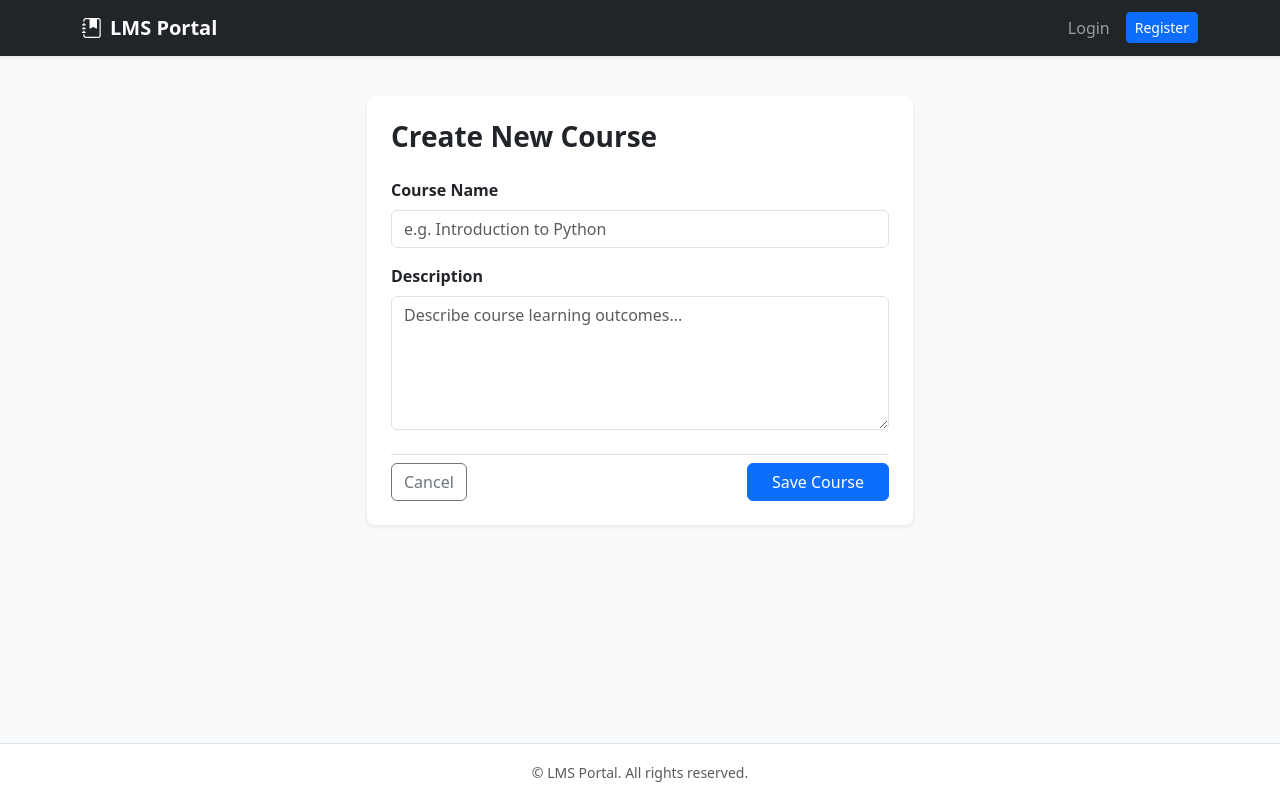
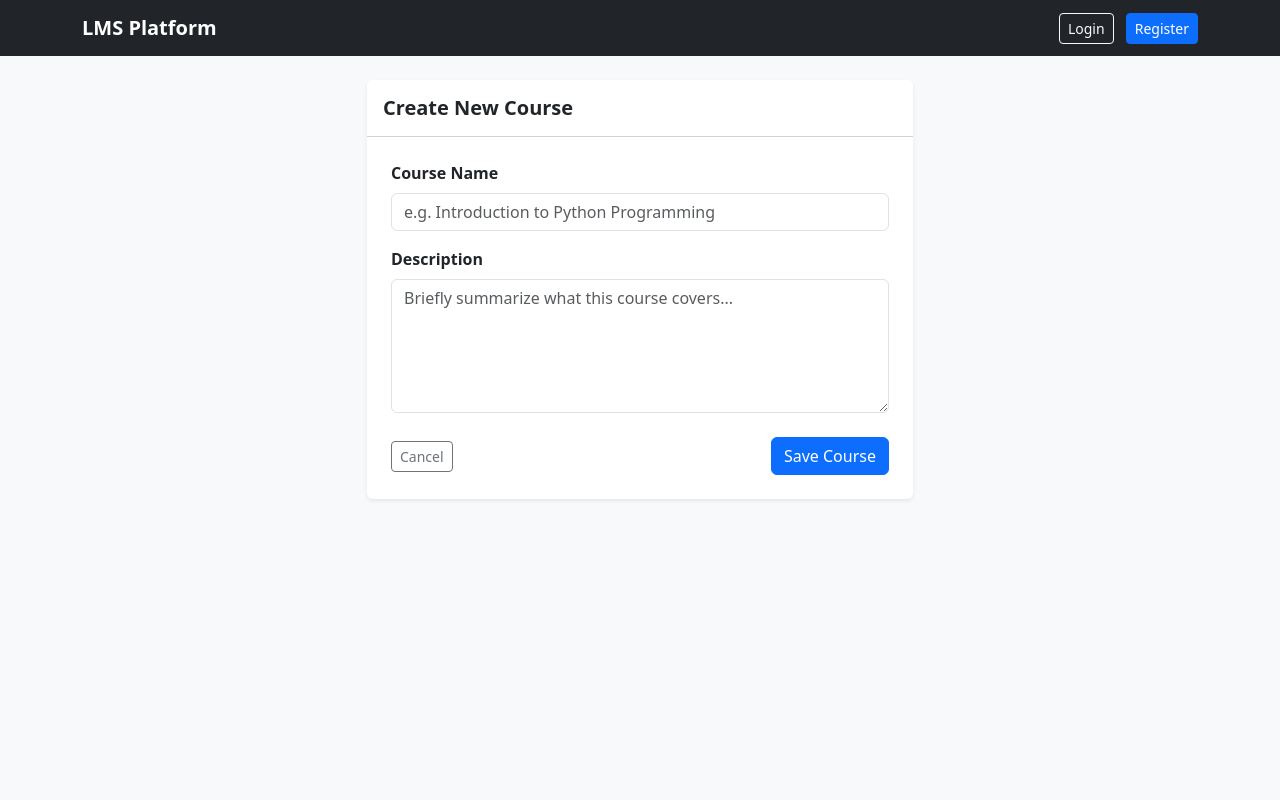
Before and after one commit to Persitent-python-PCCE/Isha-Harmalkar, a Flask app: template p1_0/templates/courseForm.html in a window 1280 px wide. Run offline with Flask 3, Linux system fonts and the light colour scheme; the template is opened without the code that fills it: values that come from a table or form of the project are taken from there, others are empty.

Commit message:
course template added

```diff
--- a/p1_0/templates/base.html
+++ b/p1_0/templates/base.html
@@ -3,72 +3,41 @@
 <head>
     <meta charset="UTF-8">
     <meta name="viewport" content="width=device-width, initial-scale=1.0">
-    <title>{% block title %}LMS Portal{% endblock %}</title>
+    <title>{% block title %}LMS Platform{% endblock %}</title>
     <!-- Bootstrap 5 CSS -->
-    <link href="https://cdn.jsdelivr.net/npm/bootstrap@5.3.3/dist/css/bootstrap.min.css" rel="stylesheet">
-    <link rel="stylesheet" href="https://cdn.jsdelivr.net/npm/bootstrap-icons@1.11.3/font/bootstrap-icons.min.css">
+    <link href="https://cdn.jsdelivr.net/npm/bootstrap@5.3.0/dist/css/bootstrap.min.css" rel="stylesheet">
 </head>
-<body class="bg-light d-flex flex-column min-vh-100">
+<body class="bg-light">
 
-    <!-- Navbar -->
-    <nav class="navbar navbar-expand-lg navbar-dark bg-dark shadow-sm">
+    <!-- Simple Navbar -->
+    <nav class="navbar navbar-expand-lg navbar-dark bg-dark mb-4">
         <div class="container">
-            <a class="navbar-brand fw-bold" href="{{ url_for('auth.login') }}">
-                <i class="bi bi-journal-bookmark-fill me-2"></i>LMS Portal
-            </a>
-            <button class="navbar-toggler" type="button" data-bs-toggle="collapse" data-bs-target="#navbarNav">
-                <span class="navbar-toggler-icon"></span>
-            </button>
-            <div class="collapse navbar-collapse" id="navbarNav">
-                <ul class="navbar-nav ms-auto">
-                    {% if current_user and current_user.is_authenticated %}
-                        <li class="nav-item">
-                            <span class="nav-link text-light">Welcome, {{ current_user.name }}</span>
-                        </li>
-                        <li class="nav-item">
-                            <a class="btn btn-outline-light btn-sm ms-2 mt-1" href="{{ url_for('auth.logout') }}">Logout</a>
-                        </li>
-                    {% else %}
-                        <li class="nav-item">
-                            <a class="nav-link" href="{{ url_for('auth.login') }}">Login</a>
-                        </li>
-                        <li class="nav-item">
-                            <a class="btn btn-primary btn-sm ms-2 mt-1" href="{{ url_for('auth.register') }}">Register</a>
-                        </li>
-                    {% endif %}
-                </ul>
+            <a class="navbar-brand fw-bold" href="/">LMS Platform</a>
+            <div class="ms-auto">
+                <a href="{{ url_for('auth.login') }}" class="btn btn-outline-light btn-sm me-2">Login</a>
+                <a href="{{ url_for('auth.register') }}" class="btn btn-primary btn-sm">Register</a>
             </div>
         </div>
     </nav>
 
-    <!-- Flash Messages -->
-    <div class="container mt-3">
+    <!-- Main Content Container -->
+    <main class="container">
+        <!-- Flash Messages -->
         {% with messages = get_flashed_messages(with_categories=true) %}
             {% if messages %}
                 {% for category, message in messages %}
-                    {% set alert_type = 'danger' if category == 'error' else category %}
-                    <div class="alert alert-{{ alert_type }} alert-dismissible fade show shadow-sm" role="alert">
+                    <div class="alert alert-{{ category if category != 'error' else 'danger' }} alert-dismissible fade show" role="alert">
                         {{ message }}
                         <button type="button" class="btn-close" data-bs-dismiss="alert" aria-label="Close"></button>
                     </div>
                 {% endfor %}
             {% endif %}
         {% endwith %}
-    </div>
 
-    <!-- Main Content -->
-    <main class="container my-4 flex-grow-1">
         {% block content %}{% endblock %}
     </main>
 
-    <!-- Footer -->
-    <footer class="bg-white border-top py-3 mt-auto text-center text-muted fs-7">
-        <div class="container">
-            <small>&copy; LMS Portal. All rights reserved.</small>
-        </div>
-    </footer>
-
     <!-- Bootstrap 5 JS Bundle -->
-    <script src="https://cdn.jsdelivr.net/npm/bootstrap@5.3.3/dist/js/bootstrap.bundle.min.js"></script>
+    <script src="https://cdn.jsdelivr.net/npm/bootstrap@5.3.0/dist/js/bootstrap.bundle.min.js"></script>
 </body>
 </html>
--- a/p1_0/templates/courseForm.html
+++ b/p1_0/templates/courseForm.html
@@ -1,38 +1,50 @@
 {% extends "base.html" %}
 
-{% block title %}{% if form.courseName.data %}Edit Course{% else %}Create Course{% endif %} - LMS Portal{% endblock %}
+{% block title %}{% if form.courseName.data %}Edit Course{% else %}Create Course{% endif %} - LMS Platform{% endblock %}
 
 {% block content %}
 <div class="row justify-content-center">
     <div class="col-md-8 col-lg-6">
-        <div class="card shadow-sm border-0 rounded-3">
-            <div class="card-body p-4">
-                <h3 class="card-title fw-bold mb-4">
+        <div class="card shadow-sm border-0">
+            <div class="card-header bg-white py-3">
+                <h3 class="h5 mb-0 fw-bold">
                     {% if form.courseName.data %}Edit Course{% else %}Create New Course{% endif %}
                 </h3>
-
+            </div>
+            <div class="card-body p-4">
                 <form method="POST" novalidate>
                     {{ form.hidden_tag() }}
 
+                    <!-- Course Name Field -->
                     <div class="mb-3">
                         {{ form.courseName.label(class="form-label fw-semibold") }}
-                        {{ form.courseName(class="form-control " + ("is-invalid" if form.courseName.errors else ""), placeholder="e.g. Introduction to Python") }}
-                        {% for error in form.courseName.errors %}
-                            <div class="invalid-feedback">{{ error }}</div>
-                        {% endfor %}
+                        {{ form.courseName(class="form-control " ~ ("is-invalid" if form.courseName.errors else ""), placeholder="e.g. Introduction to Python Programming") }}
+                        {% if form.courseName.errors %}
+                            <div class="invalid-feedback">
+                                {% for error in form.courseName.errors %}
+                                    <span>{{ error }}</span>
+                                {% endfor %}
+                            </div>
+                        {% endif %}
                     </div>
 
-                    <div class="mb-3">
+                    <!-- Description Field -->
+                    <div class="mb-4">
                         {{ form.description.label(class="form-label fw-semibold") }}
-                        {{ form.description(class="form-control " + ("is-invalid" if form.description.errors else ""), rows="5", placeholder="Describe course learning outcomes...") }}
-                        {% for error in form.description.errors %}
-                            <div class="invalid-feedback">{{ error }}</div>
-                        {% endfor %}
+                        {{ form.description(class="form-control " ~ ("is-invalid" if form.description.errors else ""), rows="5", placeholder="Briefly summarize what this course covers...") }}
+                        {% if form.description.errors %}
+                            <div class="invalid-feedback">
+                                {% for error in form.description.errors %}
+                                    <span>{{ error }}</span>
+                                {% endfor %}
+                            </div>
+                        {% endif %}
                     </div>
 
-                    <div class="d-flex justify-content-between align-items-center mt-4 pt-2 border-top">
-                        <a href="{{ url_for('course.listCourses') }}" class="btn btn-outline-secondary">Cancel</a>
-                        {{ form.submit(class="btn btn-primary px-4") }}
+                    <!-- Actions -->
+                    <div class="d-flex justify-content-between align-items-center">
+                        <a href="{{ url_for('course.listCourses') }}" class="btn btn-outline-secondary btn-sm">Cancel</a>
+                        {{ form.submit(class="btn btn-primary") }}
                     </div>
                 </form>
             </div>
```
Also changed, not shown: p1_0/controllers/courseController.py (+37 -20 lines), p1_0/templates/admin/dashboard.html (added, +11 -0 lines), p1_0/templates/auth/login.html (+22 -21 lines), p1_0/templates/auth/register.html (+25 -25 lines), p1_0/templates/courseDetail.html (+17 -27 lines), p1_0/templates/courseList.html (+46 -43 lines), 1 other file.
